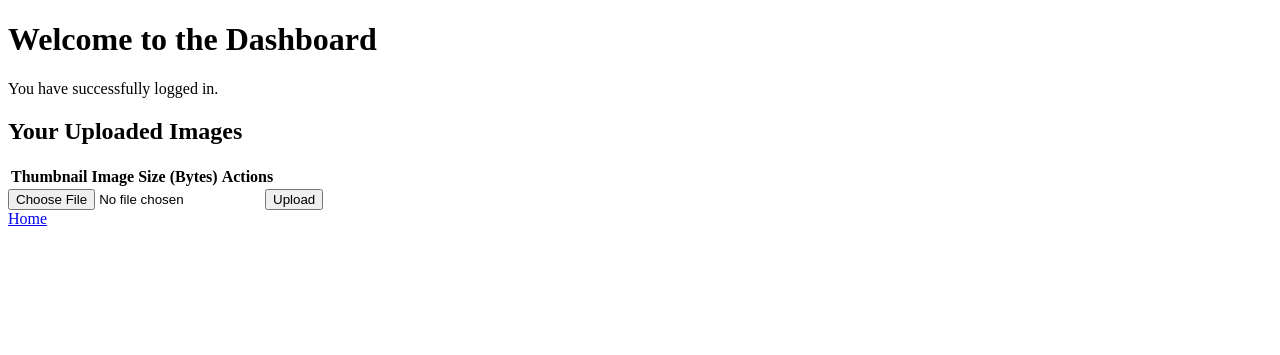
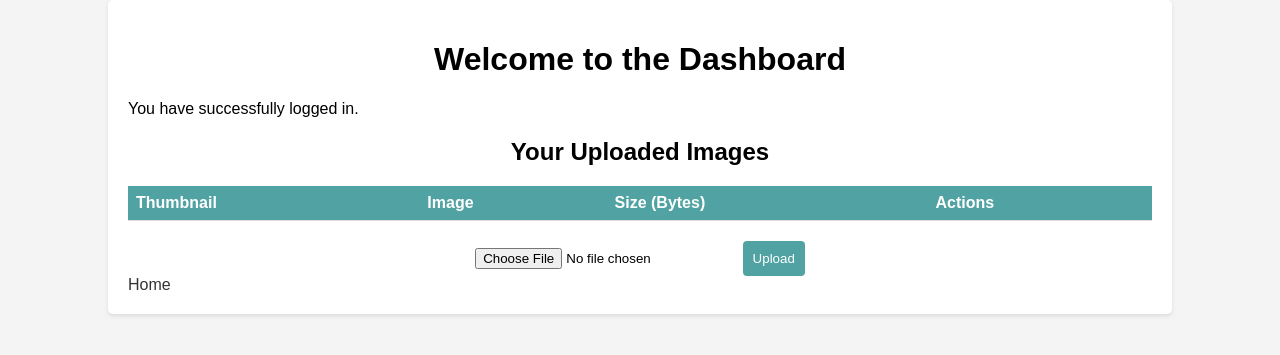
Before and after one commit to yevonnaelandrew/secure-image-upload-python, a Flask app: page /dashboard in a window 1280 px wide. Shown: the top 355 px of the page. Run offline with Flask 3, Linux system fonts and the light colour scheme; the visitor is signed in with stand-in values (Sample User, id 1); lists and menus that the app fills with data are empty.

Commit message:
Add simple styling

```diff
--- a/templates/dashboard.html
+++ b/templates/dashboard.html
@@ -2,8 +2,71 @@
 <html>
 <head>
     <title>Dashboard</title>
+    <style>
+        body {
+            font-family: Arial, sans-serif;
+            margin: 0;
+            padding: 0;
+            background-color: #f4f4f4;
+        }
+        .container {
+            width: 80%;
+            margin: auto;
+            overflow: hidden;
+            background-color: #fff;
+            padding: 20px;
+            border-radius: 5px;
+            box-shadow: 0 2px 4px rgba(0, 0, 0, 0.1);
+        }
+        h1, h2 {
+            text-align: center;
+        }
+        table {
+            width: 100%;
+            border-collapse: collapse;
+            margin-top: 20px;
+        }
+        th, td {
+            text-align: left;
+            padding: 8px;
+            border-bottom: 1px solid #ddd;
+        }
+        th {
+            background-color: #50a3a2;
+            color: white;
+        }
+        tr:hover {
+            background-color: #f5f5f5;
+        }
+        form {
+            text-align: center;
+            margin-top: 20px;
+        }
+        form input[type="file"] {
+            margin-right: 10px;
+        }
+        form input[type="submit"] {
+            padding: 10px;
+            background-color: #50a3a2;
+            color: white;
+            border: none;
+            border-radius: 4px;
+            cursor: pointer;
+        }
+        form input[type="submit"]:hover {
+            background-color: #47a0a2;
+        }
+        a {
+            color: #333;
+            text-decoration: none;
+        }
+        a:hover {
+            text-decoration: underline;
+        }
+    </style>
 </head>
 <body>
+    <div class="container">
         <h1>Welcome to the Dashboard</h1>
         <p>You have successfully logged in.</p>
         <h2>Your Uploaded Images</h2>
@@ -31,5 +94,6 @@
             <input type="submit" value="Upload">
         </form>
         <a href="{{ url_for('home') }}">Home</a>
+    </div>
 </body>
 </html>
```
Also changed, not shown: templates/home.html (+54 -3 lines), templates/login.html (+55 -0 lines), templates/register.html (+55 -0 lines). Lines whose indentation alone changed are shown as unchanged.
